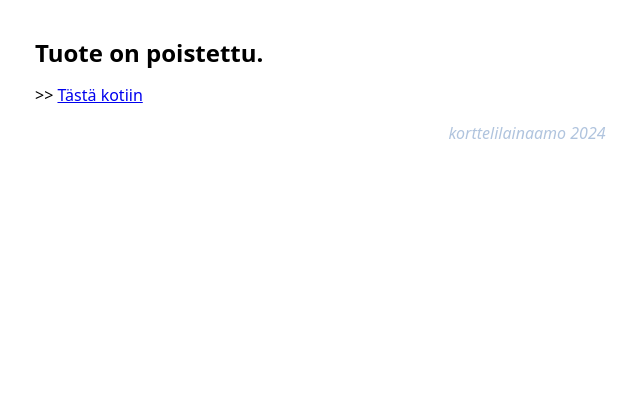
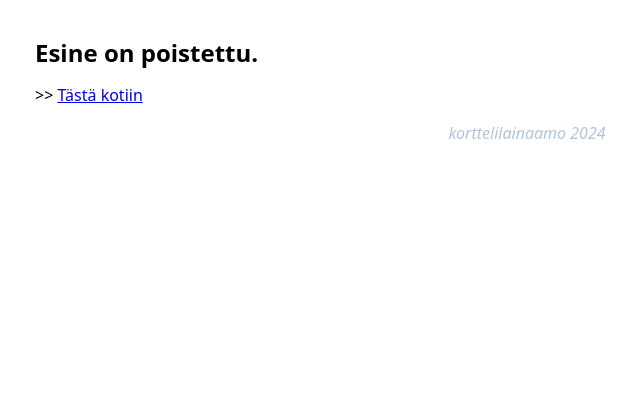
Before and after one commit to tiikerikakku/korttelilainaamo, a Flask app: template templates/item.html in a window 1280 px wide. Shown: the part 201-621 px from the top of the page, without its empty margins (113-753 px from the left). Run offline with Flask 3, Linux system fonts and the light colour scheme; the template is opened without the code that fills it: most values are stand-ins (such as "Sample title", 1, 10 or a date in 2020); some libraries are stand-ins or nearby versions.

Commit message:
tuote --> esine

```diff
--- a/templates/item.html
+++ b/templates/item.html
@@ -48,18 +48,18 @@
         {% if item[5] == None %}
           <a href="/lend/{{item[0]}}?csrf={{session['csrf']}}">Haluan lainata tämän!</a>
         {% else %}
-          Tuote on sinulla lainassa.
+          Esine on sinulla lainassa.
         {% endif %}
       {% else %}
         {% if item[5] == None %}
-          <a href="/remove/{{item[0]}}?csrf={{session['csrf']}}">Poista tuote</a>
+          <a href="/remove/{{item[0]}}?csrf={{session['csrf']}}">Poista esine</a>
         {% else %}
           <a href="/return/{{item[0]}}?csrf={{session['csrf']}}">Merkitse laina palautetuksi</a>
         {% endif %}
       {% endif %}
     </h3>
   {% else %}
-    <h2>Tuote on poistettu.</h2>
+    <h2>Esine on poistettu.</h2>
     &gt;&gt; <a href="/welcome">Tästä kotiin</a>
   {% endif %}
 </section>
```
